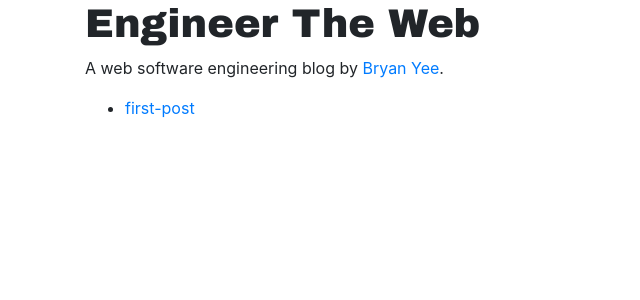
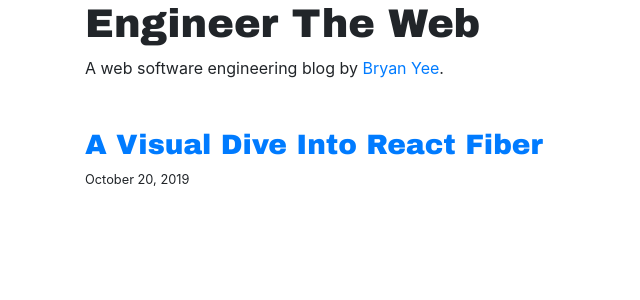
Before and after one commit to bryanyee/engineer-the-web, a Next.js app: page / in a window 1280 px wide. Shown: the top 300 px of the page, without its empty margins (0-640 px from the left). Built offline with nearby package versions, Linux system fonts and the light colour scheme.

Commit message:
Setup configuring posts

```diff
--- a/components/Layout.js
+++ b/components/Layout.js
@@ -8,24 +8,30 @@
 
 import css from './styles/layout.scss'
 
-const Layout = ({ children, hideHeader}) => (
+const Layout = ({ date, children, hideHeader, title }) => (
   <Fragment>
     <Head>
       <link rel="stylesheet" href="https://stackpath.bootstrapcdn.com/bootstrap/4.3.1/css/bootstrap.min.css" integrity="sha384-ggOyR0iXCbMQv3Xipma34MD+dH/1fQ784/j6cY/iJTQUOhcWr7x9JvoRxT2MZw1T" crossorigin="anonymous"/>
     </Head>
     <div className={`container ${css.layout}`}>
       {!hideHeader && <Header />}
+      {title && <h1 className="mb-1">{title}</h1>}
+      {date && <div className="mb-5"><small>{date}</small></div>}
       {children}
     </div>
   </Fragment>
 );
 
 Layout.defaultProps = {
+  date: null,
   hideHeader: false,
+  title: null,
 };
 
 Layout.propTypes = {
+  date: PropTypes.string,
   hideHeader: PropTypes.bool,
+  title: PropTypes.string,
 };
 
 export default Layout;
--- a/components/PostLink.js
+++ b/components/PostLink.js
@@ -1,11 +1,21 @@
 import Link from 'next/link';
+import PropTypes from 'prop-types';
 
-const PostLink = props => (
-  <li>
-    <Link href={`/p/${props.id}`}>
-      <a>{props.id}</a>
+import css from './styles/postLink.scss';
+
+const PostLink = ({ date, id, title }) => (
+  <div>
+    <Link href={`/p/${id}`}>
+      <a><h3 className="mb-1">{title}</h3></a>
     </Link>
-  </li>
+    <small>{date}</small>
+  </div>
 );
 
+PostLink.propTypes = {
+  date: PropTypes.string.isRequired,
+  id: PropTypes.string.isRequired,
+  title: PropTypes.string.isRequired,
+}
+
 export default PostLink
--- /dev/null
+++ b/components/styles/postLink.scss
@@ -0,0 +1,3 @@
+.list-item {
+  list-style-type: none;
+}
--- a/pages/index.js
+++ b/pages/index.js
@@ -1,5 +1,7 @@
 import Layout from '../components/Layout';
 import PostLink from '../components/PostLink';
+
+import PAGES from './pages';
 
 export default function App() {
   return (
@@ -10,9 +12,11 @@
         <a href="https://github.com/bryanyee" target="_blank" rel="noopener noreferrer">Bryan Yee</a>
         .
       </p>
-      <ul>
-        <PostLink id="first-post" />
-      </ul>
+      <div className="mt-5">
+        {PAGES.map(({ date, id, title, }) => (
+          <PostLink date={date} id={id} key={id} title={title} />
+        ))}
+      </div>
     </Layout>
   );
 }
--- /dev/null
+++ b/pages/pages.js
@@ -0,0 +1,7 @@
+const PAGES = [{
+  date: 'October 20, 2019',
+  id: 'a-visual-dive-into-react-fiber',
+  title: "A Visual Dive Into React Fiber",
+}];
+
+export default PAGES;
--- a/styles/global.scss
+++ b/styles/global.scss
@@ -3,6 +3,11 @@
 a {
   color: $maroon;
   text-decoration: none;
+
+  &:hover,
+  &:focus {
+    color: $maroon;
+  }
 }
 
 body {
```
Also changed, not shown: pages/p/a-visual-dive-into-react-fiber.js (added, +13 -0 lines), pages/p/first-post.js (deleted, +0 -10 lines).
